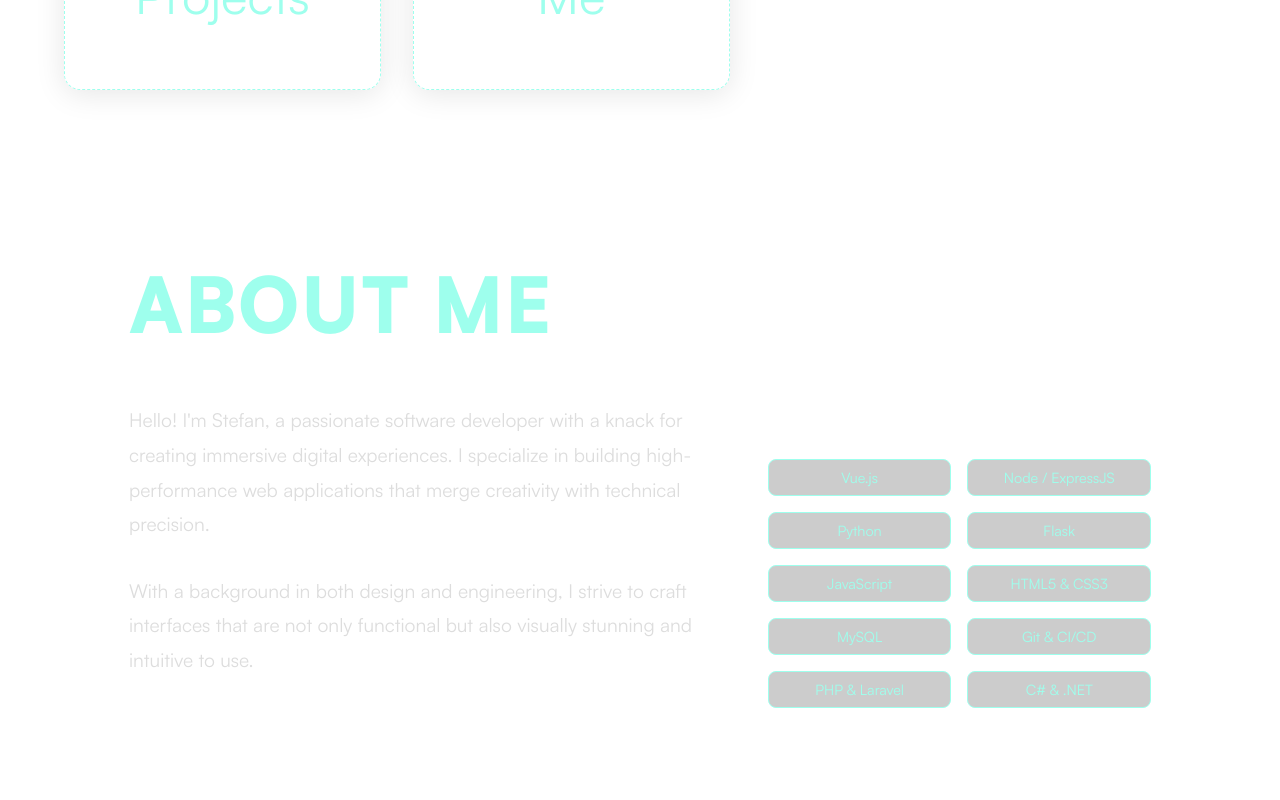
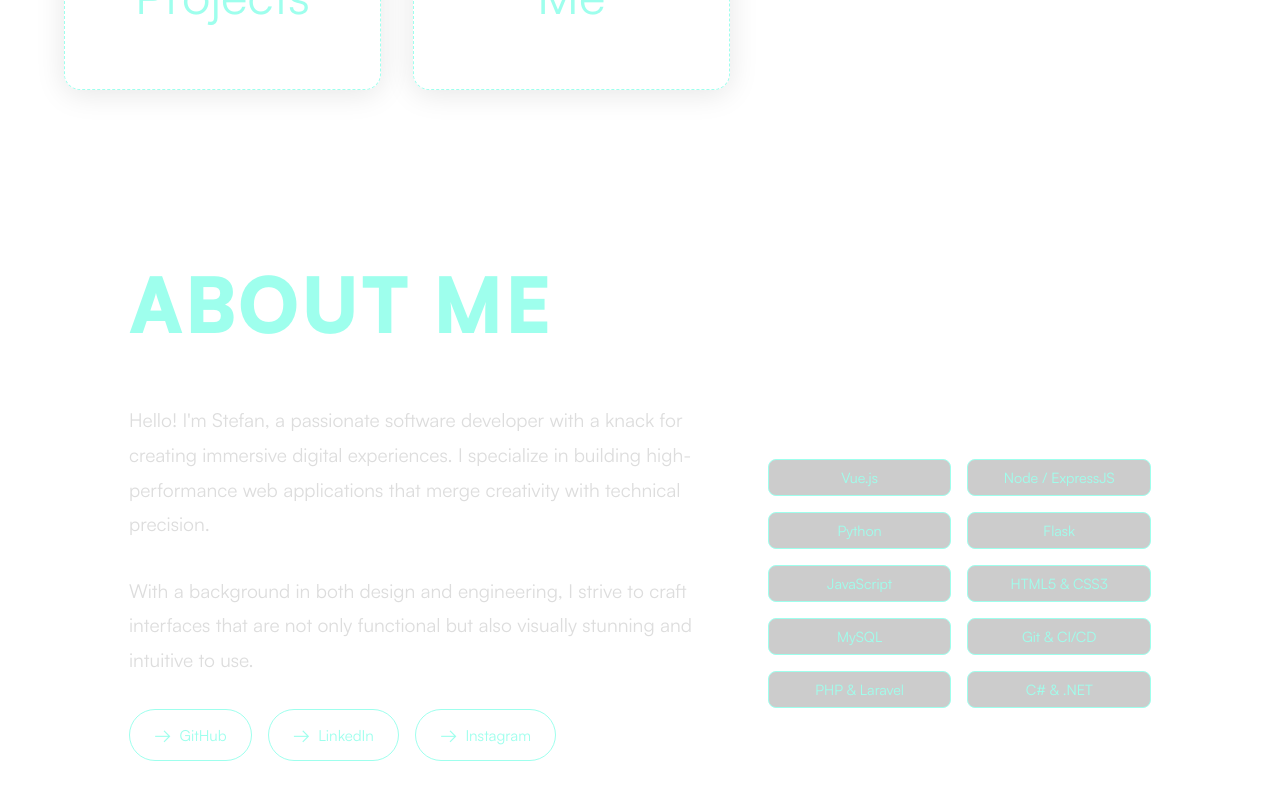
Before and after one commit to stefanedelman/portfolio, a Vue app: page / in a window 1280 px wide. Shown: the part 1230-2030 px from the top of the page. Built offline with nearby package versions, Linux system fonts and the light colour scheme.

Commit message:
feat: add About section component with personal bio, social links, and tech stack

```diff
--- a/src/components/About.vue
+++ b/src/components/About.vue
@@ -15,6 +15,26 @@
                         functional
                         but also visually stunning and intuitive to use.
                     </p>
+                    <div class="social-links">
+                        <a @mouseover="isHover = true" @mouseleave="isHover = false"
+                            href="https://github.com/stefanedelman" target="_blank" rel="noopener noreferrer"
+                            class="social-link">
+                            <span class="social-icon">→</span>
+                            <span>GitHub</span>
+                        </a>
+                        <a @mouseover="isHover = true" @mouseleave="isHover = false"
+                            href="https://linkedin.com/in/stefan-edelman" target="_blank" rel="noopener noreferrer"
+                            class="social-link">
+                            <span class="social-icon">→</span>
+                            <span>LinkedIn</span>
+                        </a>
+                        <a @mouseover="isHover = true" @mouseleave="isHover = false"
+                            href="https://instagram.com/stefan_edelman" target="_blank" rel="noopener noreferrer"
+                            class="social-link">
+                            <span class="social-icon">→</span>
+                            <span>Instagram</span>
+                        </a>
+                    </div>
                 </div>
                 <div class="skills-column">
                     <h3 class="skills-title">Tech Stack</h3>
@@ -31,7 +51,7 @@
 </template>
 
 <script setup>
-import { ref } from 'vue';
+import { ref, watch } from 'vue';
 
 const skills = ref([
     "Vue.js",
@@ -45,6 +65,18 @@ const skills = ref([
     "PHP & Laravel",
     "C# & .NET"
 ]);
+
+const isHover = ref(false)
+
+watch(isHover, (newVal) => {
+    if (newVal === true) {
+        window.dispatchEvent(new Event("excite_particles"))
+    }
+    else {
+        window.dispatchEvent(new Event("normalize_particles"))
+
+    }
+})
 
 const showSkillText = (text) => {
     window.dispatchEvent(new CustomEvent("show_particle_text", {
@@ -103,6 +135,43 @@ const hideSkillText = () => {
     margin-bottom: 2rem;
 }
 
+.social-links {
+    display: flex;
+    gap: 1rem;
+    margin-top: 2rem;
+}
+
+.social-link {
+    display: flex;
+    align-items: center;
+    gap: 0.5rem;
+    padding: 0.75rem 1.5rem;
+    background: rgba(255, 255, 255, 0.03);
+    border: 1px solid var(--primary-color);
+    border-radius: 50px;
+    color: var(--primary-color);
+    text-decoration: none;
+    font-family: "Satoshi", sans-serif;
+    font-size: 0.95rem;
+    transition: all 0.3s ease;
+}
+
+.social-link:hover {
+    background: var(--primary-color);
+    color: #000;
+    transform: translateY(-2px);
+    box-shadow: 0 0 20px rgba(158, 255, 237, 0.3);
+}
+
+.social-icon {
+    font-size: 1.2rem;
+    transition: transform 0.3s ease;
+}
+
+.social-link:hover .social-icon {
+    transform: translateX(3px);
+}
+
 .skills-title {
     font-family: "Satoshi", sans-serif;
     font-size: 1.5rem;
--- a/src/components/Hero.vue
+++ b/src/components/Hero.vue
@@ -8,7 +8,7 @@
                 EDELMAN
             </div>
             <div class="title-part" style="margin-top: 6rem;">
-                SOFTWARE DEVELOPER
+                SOFTWARE ENGINEER
             </div>
         </div>
 
```
